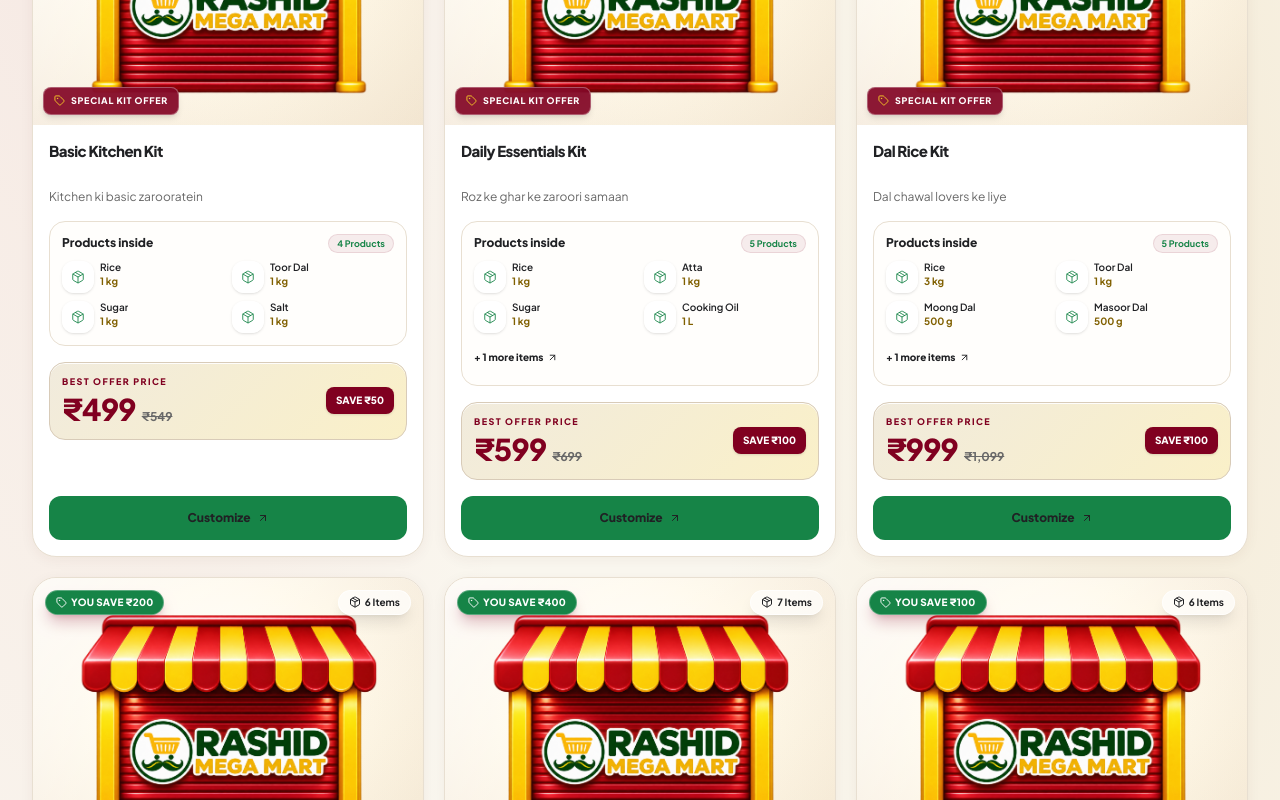
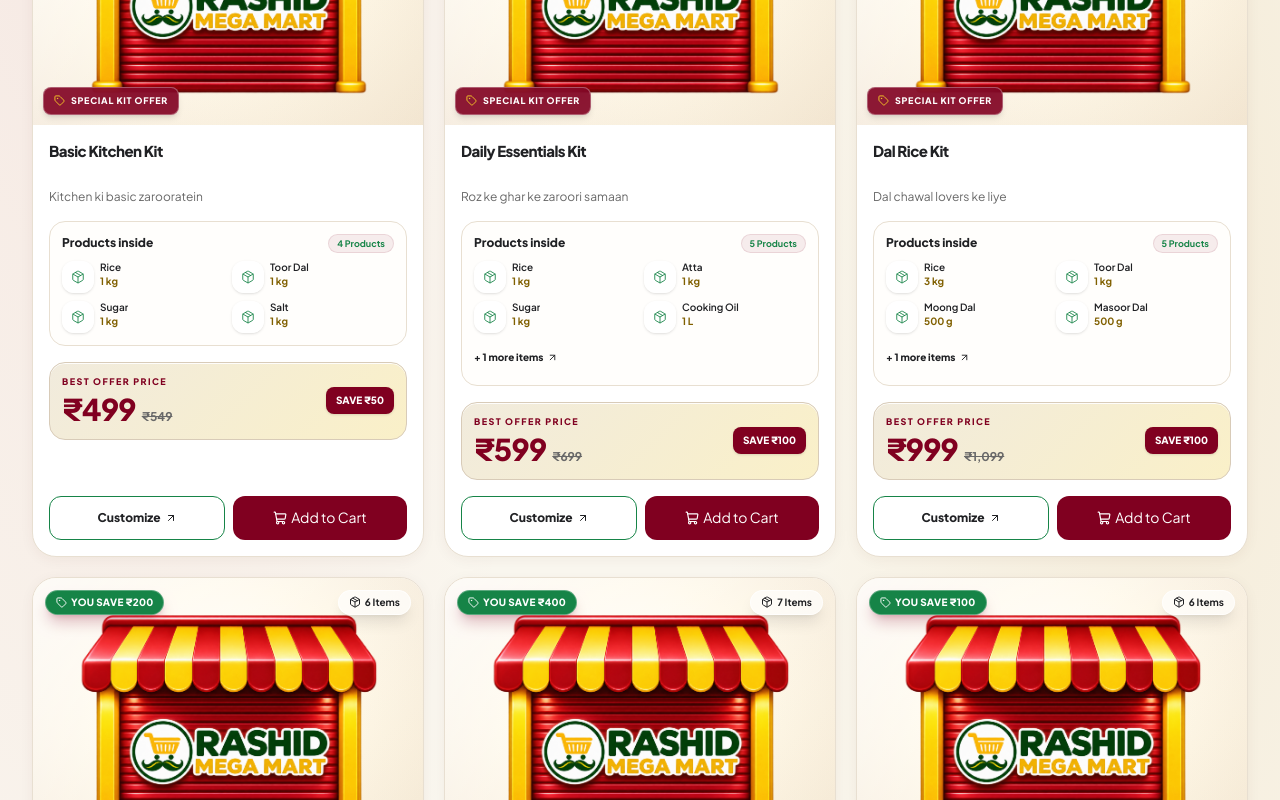
Before and after one commit to NoorTechnologies/rashidmegamartv0.1, a Next.js app: page /kits in a window 1280 px wide. Shown: the part 1000-1800 px from the top of the page. Built offline with nearby package versions, Linux system fonts and the light colour scheme.

Commit message:
Add direct add-to-cart action on grocery kit cards

```diff
--- a/src/components/KitCard.tsx
+++ b/src/components/KitCard.tsx
@@ -8,7 +8,10 @@ import {
   Package,
   ArrowUpRight,
   Tag,
+  ShoppingCart,
+  Check,
 } from "lucide-react";
+import { useCart } from "@/context/CartContext";
 
 import type { GroceryKit } from "@/data/kits";
 import { useSiteLanguage, toEnglishCatalogue, toHinglishCatalogue } from "@/components/LanguageProvider";
@@ -28,6 +31,8 @@ const formatPrice = (price: number) =>
 
 export default function KitCard({ kit, eagerImage = false }: KitCardProps) {
   const [imageError, setImageError] = useState(false);
+  const { addToCart, items } = useCart();
+  const isInCart = items.some((item) => item.id === kit.id);
   const language = useSiteLanguage();
   const displayCatalogue = (value: string) => language === "en" ? toEnglishCatalogue(value) : language === "hinglish" ? toHinglishCatalogue(value) : value;
   const kitImage = kit.image;
@@ -179,14 +184,32 @@ export default function KitCard({ kit, eagerImage = false }: KitCardProps) {
         {/* ACTION BUTTONS */}
         <div className="mt-auto flex gap-1.5 pt-2 sm:gap-2 sm:pt-4">
           {kit.isAvailable ? (
+            <>
               <Link
                 href={`/kits/${kit.id}`}
                 aria-label={`Customize ${kit.name}`}
-              className="inline-flex min-h-11 min-w-0 flex-1 items-center justify-center gap-1.5 rounded-xl bg-[#168447] px-3 text-xs font-extrabold text-white transition hover:bg-[#106B38] active:scale-[.99] sm:min-h-11 sm:text-xs"
+                className="inline-flex min-h-11 min-w-0 flex-1 items-center justify-center gap-1 rounded-xl border border-[#168447] bg-white px-2 text-[11px] font-extrabold text-[#168447] transition hover:bg-[#EAF3E9] active:scale-[.99] sm:text-xs"
               >
                 Customize
                 <ArrowUpRight size={12} />
               </Link>
+              {isInCart ? (
+                <Link
+                  href="/cart"
+                  className="inline-flex min-h-11 min-w-0 flex-1 items-center justify-center gap-1 rounded-xl bg-[#800020] px-2 text-[11px] font-extrabold text-white transition hover:bg-[#650019] active:scale-[.99] sm:text-xs"
+                >
+                  <Check size={14} /> In Cart
+                </Link>
+              ) : (
+                <button
+                  type="button"
+                  onClick={() => addToCart({ id: kit.id, name: kit.name, price: kit.price, image: kit.image, brand: "Rashid Mega Mart", packSize: "Grocery Kit" })}
+                  className="inline-flex min-h-11 min-w-0 flex-1 items-center justify-center gap-1 rounded-xl bg-[#800020] px-2 text-[11px] font-extrabold text-white transition hover:bg-[#650019] active:scale-[.99] sm:text-xs"
+                >
+                  <ShoppingCart size={14} /> Add to Cart
+                </button>
+              )}
+            </>
           ) : (
             <span className="inline-flex min-h-8 flex-1 items-center justify-center rounded-lg bg-[#FAF7EF] px-1.5 text-[10px] font-bold text-[#686868] sm:min-h-10 sm:rounded-xl sm:text-xs">
               Out of Stock
```
Lines whose indentation alone changed are shown as unchanged.
